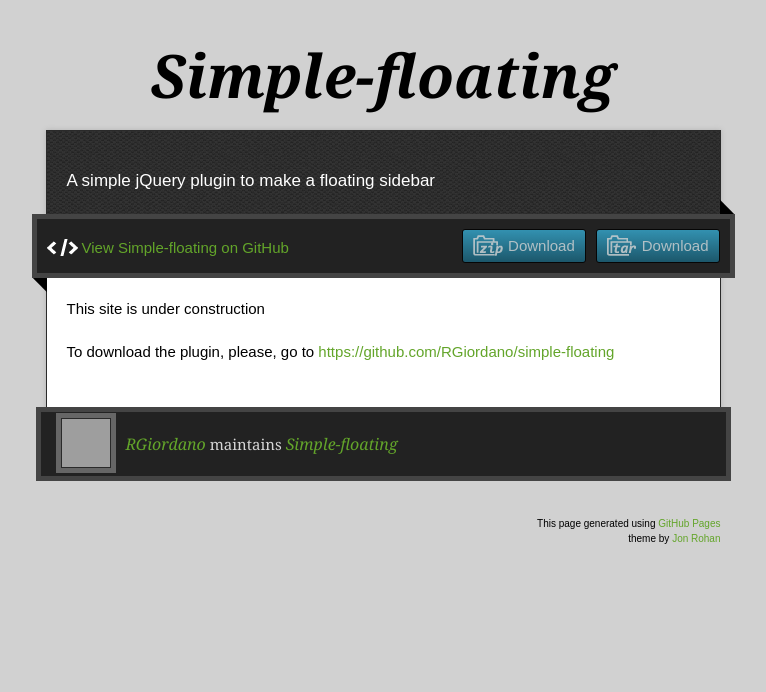
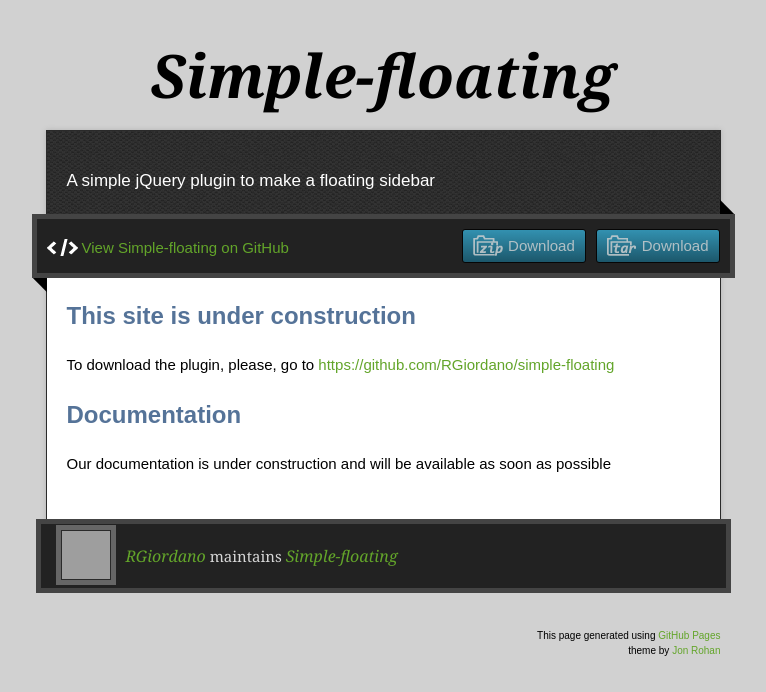
Before and after one commit to RGiordano/simple-floating, a plain HTML site: page index.html in a window 1280 px wide. Shown: the whole page, without its empty margins (257-1023 px from the left). Drawn offline with nearby package versions, Linux system fonts and the light colour scheme; grey boxes are pictures that could not be loaded.

Commit message:
Create gh-pages branch via GitHub

```diff
--- a/index.html
+++ b/index.html
@@ -36,9 +36,15 @@
         <span class="blc"></span><span class="trc"></span>
         </div>
         <article class="markdown-body">
-          <p>This site is under construction</p>
+          <h2>
+<a id="this-site-is-under-construction" class="anchor" href="#this-site-is-under-construction" aria-hidden="true"><span aria-hidden="true" class="octicon octicon-link"></span></a>This site is under construction</h2>
 
 <p>To download the plugin, please, go to <a href="https://github.com/RGiordano/simple-floating">https://github.com/RGiordano/simple-floating</a></p>
+
+<h2>
+<a id="documentation" class="anchor" href="#documentation" aria-hidden="true"><span aria-hidden="true" class="octicon octicon-link"></span></a>Documentation</h2>
+
+<p>Our documentation is under construction and will be available as soon as possible</p>
         </article>
       </div>
     </div>
--- a/params.json
+++ b/params.json
@@ -1,6 +1,6 @@
 {
   "name": "Simple-floating",
   "tagline": "A simple jQuery plugin to make a floating sidebar",
-  "body": "This site is under construction\r\n\r\nTo download the plugin, please, go to https://github.com/RGiordano/simple-floating",
+  "body": "## This site is under construction\r\n\r\nTo download the plugin, please, go to https://github.com/RGiordano/simple-floating\r\n\r\n## Documentation\r\n\r\nOur documentation is under construction and will be available as soon as possible",
   "note": "Don't delete this file! It's used internally to help with page regeneration."
 }
```
